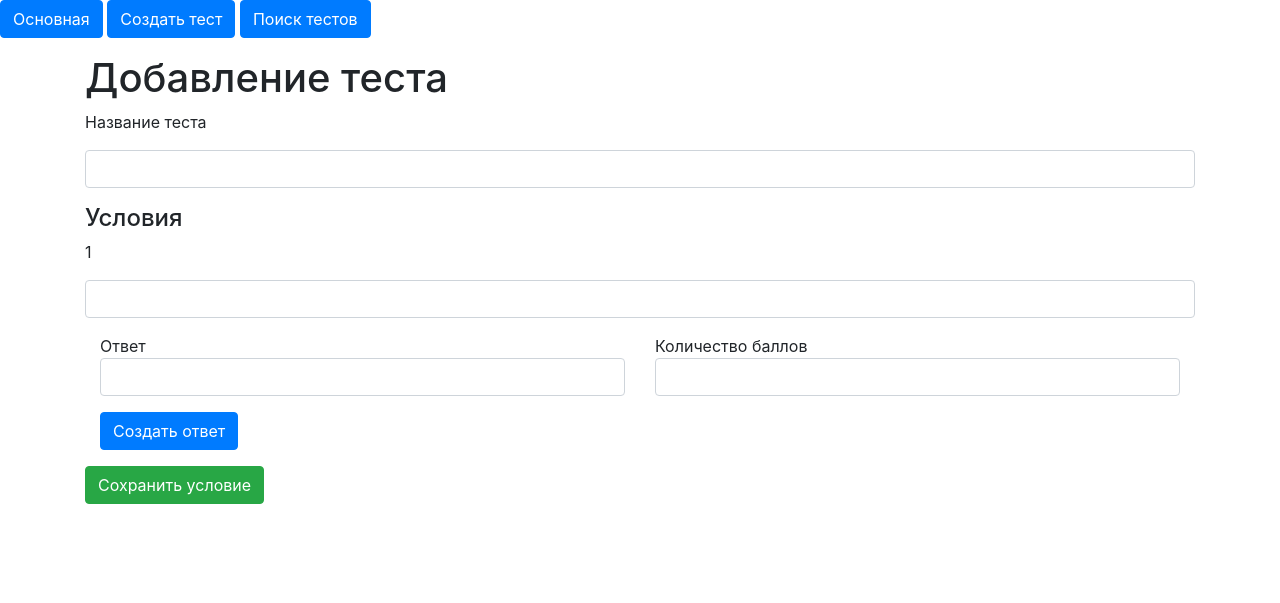
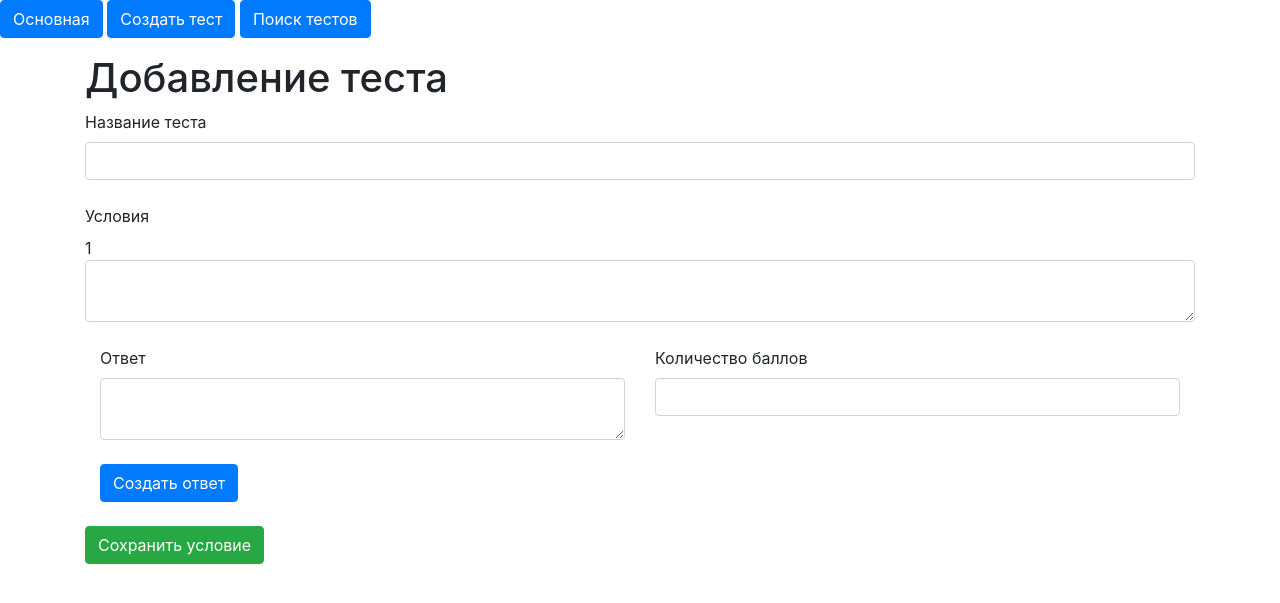
Before and after one commit to w-o-p/web, a Flask app: page /tests in a window 1280 px wide. Shown: the part 74-677 px from the top of the page. Run offline with Flask 2, Linux system fonts and the light colour scheme; a user stored in the database is signed in; some libraries are stand-ins or nearby versions.

Commit message:
test form update

```diff
--- a/forms/news.py
+++ b/forms/news.py
@@ -1,11 +1,16 @@
 from flask_wtf import FlaskForm
-from wtforms import StringField, TextAreaField
-from wtforms import BooleanField, SubmitField
+from wtforms import StringField, TextAreaField, SubmitField, IntegerField
 from wtforms.validators import DataRequired
 
 
-class NewsForm(FlaskForm):
-    title = StringField('Заголовок', validators=[DataRequired()])
-    content = TextAreaField("Содержание")
-    is_private = BooleanField("Личное")
-    submit = SubmitField('Применить')
+class TestForm(FlaskForm):
+    name = StringField('Название теста', validators=[DataRequired()])
+    content = TextAreaField("Условия")
+    answer = TextAreaField("Ответ")
+    scores = IntegerField("Количество баллов")
+    add_answer = SubmitField('Создать ответ')
+    submit = SubmitField('Сохранить условие')
+
+
+    save_question = False
+    a = 5
--- a/main.py
+++ b/main.py
@@ -3,7 +3,7 @@ from data import db_session
 from data.users import User
 from data.news import News
 from forms.user import RegisterForm, LoginForm
-from forms.news import NewsForm
+from forms.news import TestForm
 from flask_login import LoginManager, login_user, login_required, logout_user, current_user
 
 app = Flask(__name__)
@@ -119,26 +119,20 @@ def session_test():
 @app.route('/tests', methods=['GET', 'POST'])
 @login_required
 def add_news():
-    form = NewsForm()
+    form = TestForm()
     count_conditions = []
     num = len(count_conditions) + 1
     if form.validate_on_submit():
-        db_sess = db_session.create_session()
-        news = News()
-        news.title = form.title.data
-        news.content = form.content.data
-        news.is_private = form.is_private.data
-        current_user.news.append(news)
-        db_sess.merge(current_user)
-        db_sess.commit()
+        # вроде все робит но я не понимаю как отличить нажатие на кнопку создать тест и на кнопку сохранить условие
+
         return redirect('/')
-    return render_template('news.html', num=num)
+    return render_template('news.html', num=num, form=form, title='Добавление теста')
 
 
 @app.route('/tests/<int:id>', methods=['GET', 'POST'])
 @login_required
 def edit_news(id):
-    form = NewsForm()
+    form = TestForm()
     if request.method == "GET":
         db_sess = db_session.create_session()
         if not current_user.admin:
--- a/templates/base.html
+++ b/templates/base.html
@@ -20,7 +20,7 @@
 <body>
 <header>
     <nav class="navbar navbar-light bg-light">
-        <a class="navbar-brand" href="#">All tests</a>
+        <a class="navbar-brand" href="/">All tests</a>
         {% if current_user.is_authenticated %}
         <p>
             <b class="navbar-brand">{{ current_user.name }}</b>
--- a/templates/news.html
+++ b/templates/news.html
@@ -2,37 +2,57 @@
 
 {% block content %}
 <h1>Добавление теста</h1>
-<form>
-    <p>Название теста</p>
-    <p><input type="search" class="form-control"></p>
-</form>
-<h4>Условия</h4>
-<p>{{num}}</p>
-<form>
-    <p><input type="search" class="form-control"></p>
-</form>
+<form action="" method="post">
+    {{ form.hidden_tag() }}
+    <div>
+        {{ form.name.label }}
+        <br>
+        {{ form.name(class="form-control") }}<br>
+        {% for error in form.name.errors %}
+            <p class="alert alert-danger" role="alert">
+                {{ error }}
+            </p>
+        {% endfor %}
+    </div>
+    <div>
+        {{ form.content.label }}
+        <br>
+        {{ num }}
+        {{ form.content(class="form-control") }}<br>
+        {% for error in form.content.errors %}
+            <p class="alert alert-danger" role="alert">
+                {{ error }}
+            </p>
+        {% endfor %}
+    </div>
     <div class="container">
         <div class="row">
             <div class="col-sm">
-            <a>Ответ</a>
-            <form>
-                <p><input type="search" class="form-control"></p>
-            </form>
-            <a href="/tests" class="btn btn-primary">
-                Создать ответ
-            </a>
+                {{ form.answer.label }}
+                <br>
+                {{ form.answer(class="form-control") }}<br>
+                {% for error in form.answer.errors %}
+                    <p class="alert alert-danger" role="alert">
+                        {{ error }}
+                    </p>
+                {% endfor %}
             </div>
             <div class="col-sm">
-            <a>Количество баллов</a>
-            <form>
-                <p><input type="search" class="form-control"></p>
-            </form>
+                {{ form.scores.label }}
+                <br>
+                {{ form.scores(class="form-control") }}<br>
+                {% for error in form.scores.errors %}
+                    <p class="alert alert-danger" role="alert">
+                        {{ error }}
+                    </p>
+                {% endfor %}
                 </div>
         </div>
+        <a>{{ form.add_answer(type="submit", class="btn btn-primary") }}</a>
     </div>
-<p> </p>
-<a href="/tests" class="btn btn-success">
-    Сохранить условие
-</a>
+    <br>
+    <p>{{ form.submit(type="submit", class="btn btn-success") }}</p>
+    {{message}}
+</form>
 
 {% endblock %}
```
Lines whose indentation alone changed are shown as unchanged.
